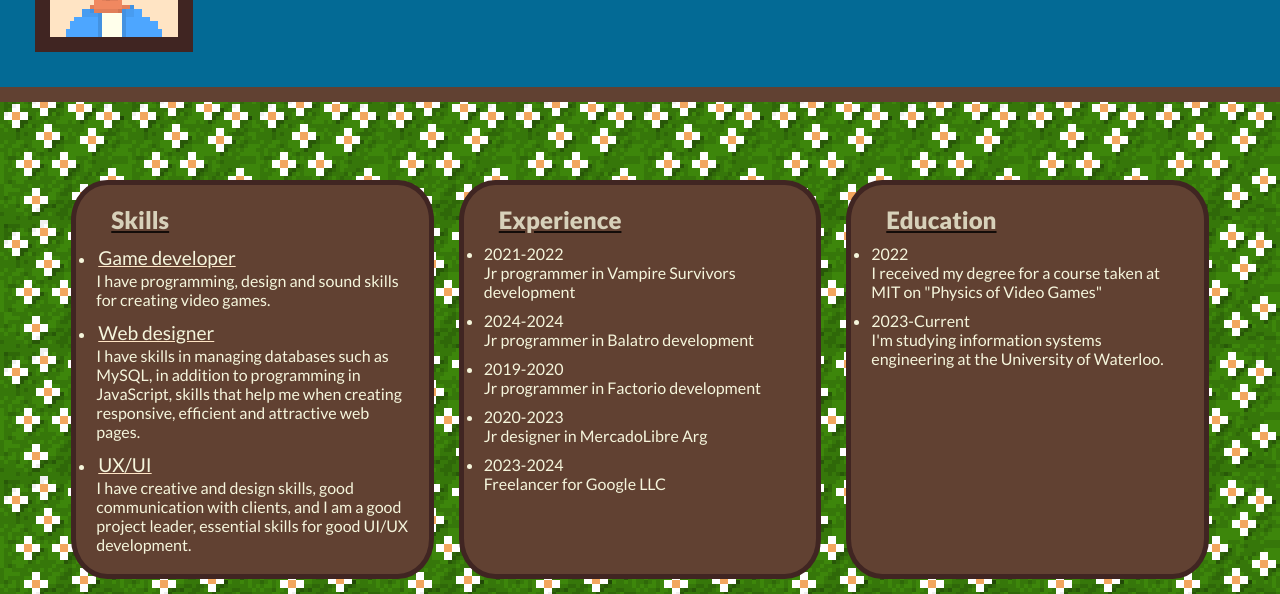
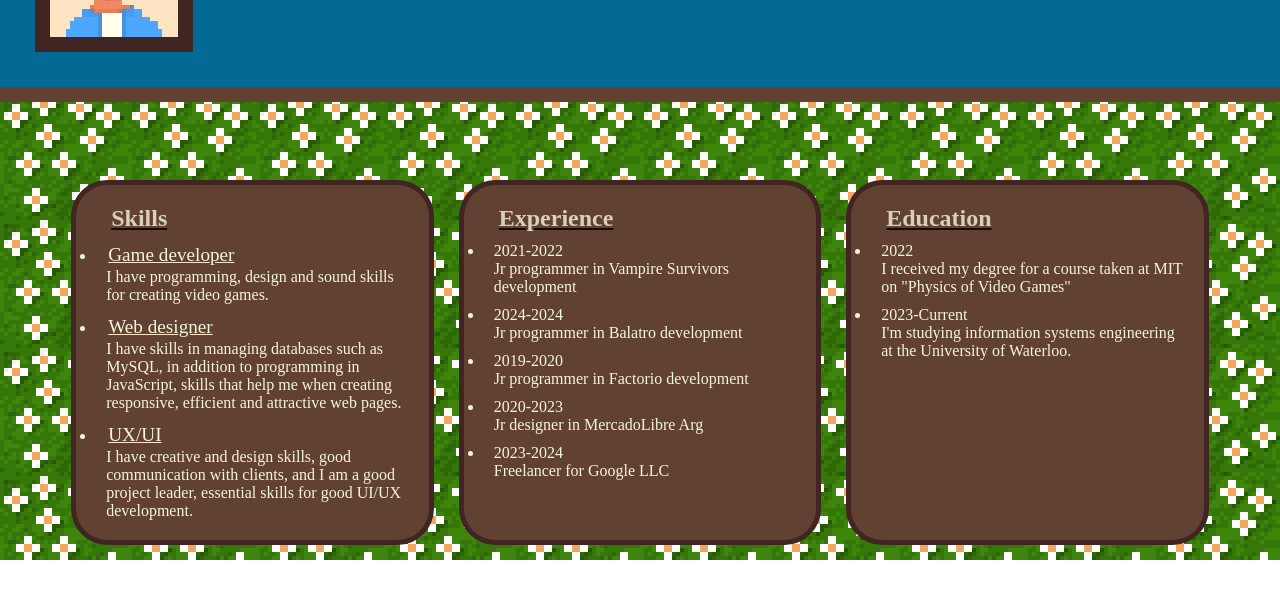
Before and after one commit to chafitita/portafolio, a plain HTML site: page about-me.html in a window 1280 px wide. Shown: the part 296-890 px from the top of the page. After the commit the page ends 856 px from the top, so only its background shows below. Drawn offline with Linux system fonts and the light colour scheme.

Commit message:
las google fonts no funcionaban

```diff
--- a/about-me.html
+++ b/about-me.html
@@ -2,9 +2,7 @@
 <html>
     <head>
         <link rel="stylesheet" href="styles/style-abt-me.css">
-        <style>
-            @import url('https://fonts.googleapis.com/css2?family=Lato:ital,wght@0,100;0,300;0,400;0,700;0,900;1,100;1,300;1,400;1,700;1,900&display=swap');
-            </style>
+
         <title>About Me</title>
         <link rel="icon" type="image/png" href="/favicon-96x96.png" sizes="96x96" />
         <link rel="icon" type="image/svg+xml" href="/favicon.svg" />
--- a/styles/style-abt-me.css
+++ b/styles/style-abt-me.css
@@ -1,7 +1,6 @@
 *{
     padding: 0;
     margin: 0;
-    font-family: "Lato", sans-serif;
     color: beige;
 }
 body{
@@ -108,6 +107,7 @@ section{
 }
 section ul li{
     padding-top: 10px;
+    padding-left: 10px;
 }
 section ul li p{
     font-size:larger;
--- a/styles/style-home.css
+++ b/styles/style-home.css
@@ -4,16 +4,9 @@
 .color4 {color: #c09067;}
 .color5 {color: #d9c980;}
 
-.lato-regular {
-    font-family: "Lato", sans-serif;
-    font-weight: 400;
-    font-style: normal;
-  }
-
 *{
     margin: 0;
     padding: 0;
-    font-family: "Lato", sans-serif;
     color: beige;
 }
 body{
@@ -21,7 +14,6 @@ body{
     background-size: cover;
     background-position: top;
 }
-
 header{
     width: 100%;
     height: 25%;
```
Also changed, not shown: index.html (+0 -4 lines).
